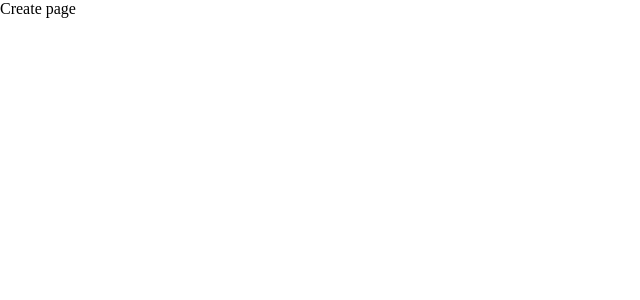
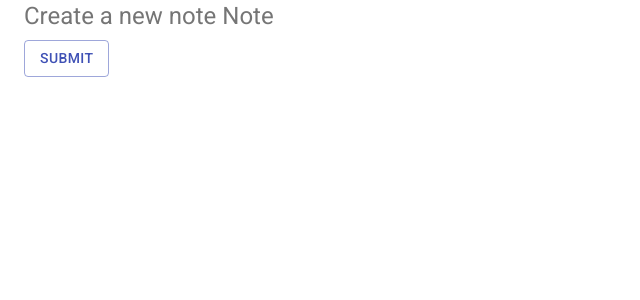
Before and after one commit to gsmenezes/mat-ui-project, a React (Create React App) app: page /create in a window 1280 px wide. Shown: the top 300 px of the page, without its empty margins (0-640 px from the left). Built offline with nearby package versions, Linux system fonts and the light colour scheme.

Commit message:
add typography and button to create note page

```diff
--- a/src/pages/Create.js
+++ b/src/pages/Create.js
@@ -1,9 +1,27 @@
-import React from 'react'
+import React from "react";
+import Typography from "@material-ui/core/Typography";
+import Button from "@material-ui/core/Button";
+import Container from "@material-ui/core/Container";
 
 export default function Create() {
   return (
-    <div>
-      Create page
-    </div>
-  )
+    <Container>
+      <Typography
+        variant="h5"
+        component="h2"
+        color="textSecondary"
+        gutterBottom
+      >
+        Create a new note Note
+      </Typography>
+      <Button
+        type="submit"
+        color="primary"
+        variant="outlined"
+        onClick={() => console.log("Hello! You clicked me..")}
+      >
+        Submit
+      </Button>
+    </Container>
+  );
 }
```
